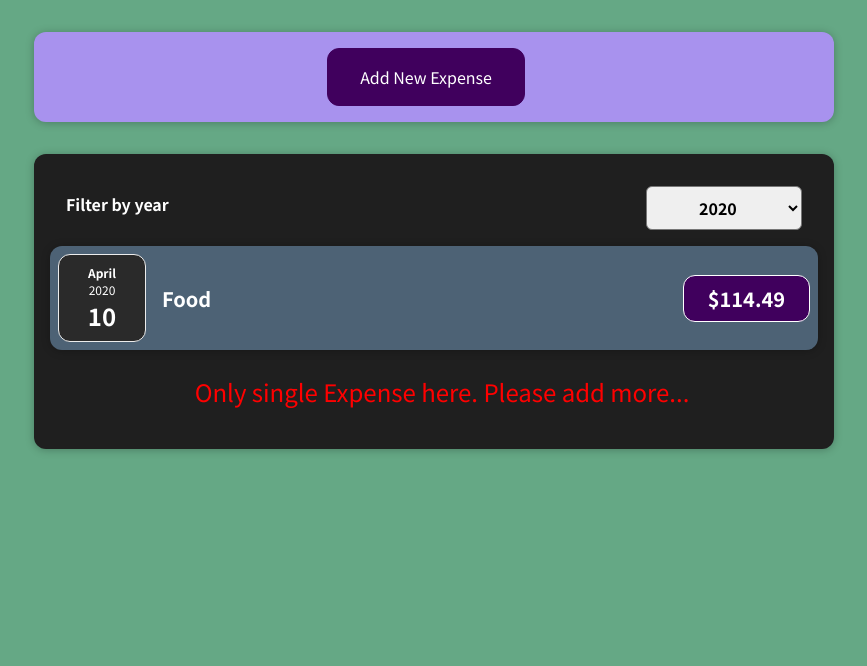
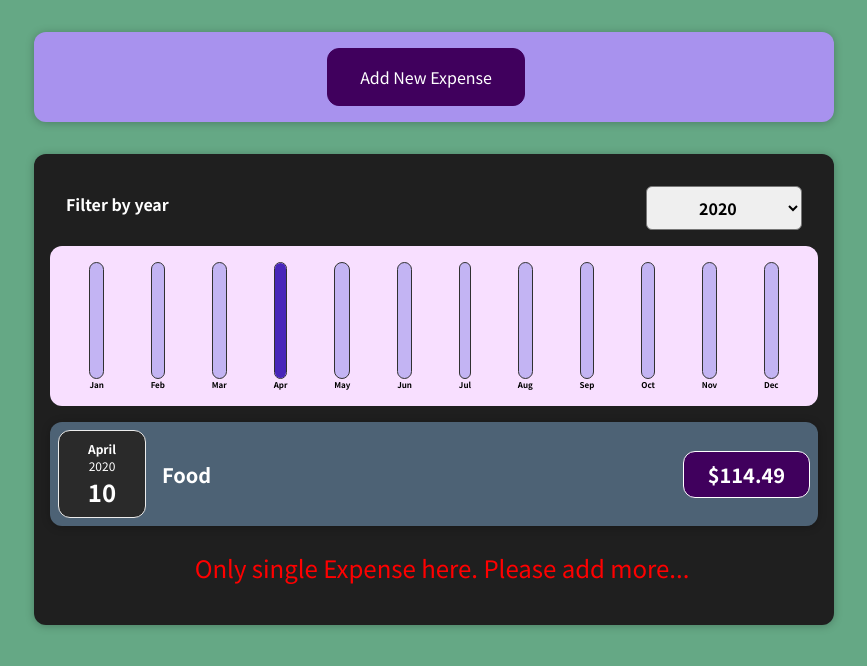
Before and after one commit to kunalrajshah/Expenses-Tracker-by-Reaact-js, a React (Create React App) app in the folder first-react-project/: page / in a window 1280 px wide. Shown: the top 666 px of the page, without its empty margins (206-1073 px from the left). Built offline with nearby package versions, Linux system fonts and the light colour scheme.

Commit message:
Add Chart Bar which display expenses by Month

```diff
--- /dev/null
+++ b/first-react-project/src/Components/All Expenses Rendering/ExpenseChart.js
@@ -0,0 +1,29 @@
+import React from 'react';
+
+import Chart from '../Chart/Chart';
+
+const ExpensesChart = (props) => {
+  const chartDataPoints = [
+    { label: 'Jan', value: 0 },
+    { label: 'Feb', value: 0 },
+    { label: 'Mar', value: 0 },
+    { label: 'Apr', value: 0 },
+    { label: 'May', value: 0 },
+    { label: 'Jun', value: 0 },
+    { label: 'Jul', value: 0 },
+    { label: 'Aug', value: 0 },
+    { label: 'Sep', value: 0 },
+    { label: 'Oct', value: 0 },
+    { label: 'Nov', value: 0 },
+    { label: 'Dec', value: 0 },
+  ];
+
+  for (const expense of props.expenses) {
+    const expenseMonth = expense.date.getMonth(); // starting at 0 => January => 0
+    chartDataPoints[expenseMonth].value += expense.amount;
+  }
+
+  return <Chart dataPoints={chartDataPoints} />;
+};
+
+export default ExpensesChart;
--- a/first-react-project/src/Components/All Expenses Rendering/Expenses.js
+++ b/first-react-project/src/Components/All Expenses Rendering/Expenses.js
@@ -3,6 +3,7 @@
 import "./Expenses.css";
 import Card from "../UI/Card";
 import ExpenseFilter from "./ExpensesFilter";
+import ExpensesChart from "./ExpenseChart";
 
 const Expenses = (props) => {
   const [filteredYear, setFilteredYear] = useState("2020");
@@ -15,12 +16,16 @@
     return exp.date.getFullYear().toString() === filteredYear;
   });
 
+  const filteredExpenses = props.items.filter((expense) => {
+    return expense.date.getFullYear().toString() === filteredYear;
+  });
+
   // We can use HTML element inside the variable in JSX code.
-  let noExpenseMsg=<p>No Expense Found !!</p>
-  let oneExpenseMsg=<p>Only single Expense here. Please add more...</p>
+  let noExpenseMsg = <p>No Expense Found !!</p>;
+  let oneExpenseMsg = <p>Only single Expense here. Please add more...</p>;
 
-  if(filterExpenses.length > 0){
-    noExpenseMsg=filterExpenses.map((expense) => (
+  if (filterExpenses.length > 0) {
+    noExpenseMsg = filterExpenses.map((expense) => (
       // When we rander list always add unique ID.
       <Expenseitem
         key={expense.id}
@@ -28,7 +33,7 @@
         title={expense.title}
         amount={expense.amount}
       />
-    ))
+    ));
   }
 
   return (
@@ -55,10 +60,9 @@
           />
         ))
       )} */}
-
+      <ExpensesChart expenses={filteredExpenses} />
       {noExpenseMsg}
-      {filterExpenses.length ===1 && oneExpenseMsg}
-
+      {filterExpenses.length === 1 && oneExpenseMsg}
     </Card>
   );
 };
--- /dev/null
+++ b/first-react-project/src/Components/Chart/Chart.css
@@ -0,0 +1,9 @@
+.chart {
+  padding: 1rem;
+  border-radius: 12px;
+  background-color: #f8dfff;
+  text-align: center;
+  display: flex;
+  justify-content: space-around;
+  height: 10rem;
+}
--- /dev/null
+++ b/first-react-project/src/Components/Chart/Chart.js
@@ -0,0 +1,24 @@
+import React from 'react';
+
+import ChartBar from './ChartBar';
+import './Chart.css';
+
+const Chart = (props) => {
+  const dataPointValues = props.dataPoints.map(dataPoint => dataPoint.value);
+  const totalMaximum = Math.max(...dataPointValues);
+
+  return (
+    <div className='chart'>
+      {props.dataPoints.map((dataPoint) => (
+        <ChartBar
+          key={dataPoint.label}
+          value={dataPoint.value}
+          maxValue={totalMaximum}
+          label={dataPoint.label}
+        />
+      ))}
+    </div>
+  );
+};
+
+export default Chart;
--- /dev/null
+++ b/first-react-project/src/Components/Chart/ChartBar.css
@@ -0,0 +1,30 @@
+.chart-bar {
+  height: 100%;
+  display: flex;
+  flex-direction: column;
+  align-items: center;
+}
+
+.chart-bar__inner {
+  height: 100%;
+  width: 100%;
+  border: 1px solid #313131;
+  border-radius: 12px;
+  background-color: #c3b4f3;
+  overflow: hidden;
+  display: flex;
+  flex-direction: column;
+  justify-content: flex-end;
+}
+
+.chart-bar__fill {
+  background-color: #4826b9;
+  width: 100%;
+  transition: all 0.3s ease-out;
+}
+
+.chart-bar__label {
+  font-weight: bold;
+  font-size: 0.5rem;
+  text-align: center;
+}
--- /dev/null
+++ b/first-react-project/src/Components/Chart/ChartBar.js
@@ -0,0 +1,25 @@
+import React from 'react';
+
+import './ChartBar.css';
+
+const ChartBar = (props) => {
+  let barFillHeight = '0%';
+
+  if (props.maxValue > 0) {
+    barFillHeight = Math.round((props.value / props.maxValue) * 100) + '%';
+  }
+
+  return (
+    <div className='chart-bar'>
+      <div className='chart-bar__inner'>
+        <div
+          className='chart-bar__fill'
+          style={{ height: barFillHeight }}
+        ></div>
+      </div>
+      <div className='chart-bar__label'>{props.label}</div>
+    </div>
+  );
+};
+
+export default ChartBar;
```
